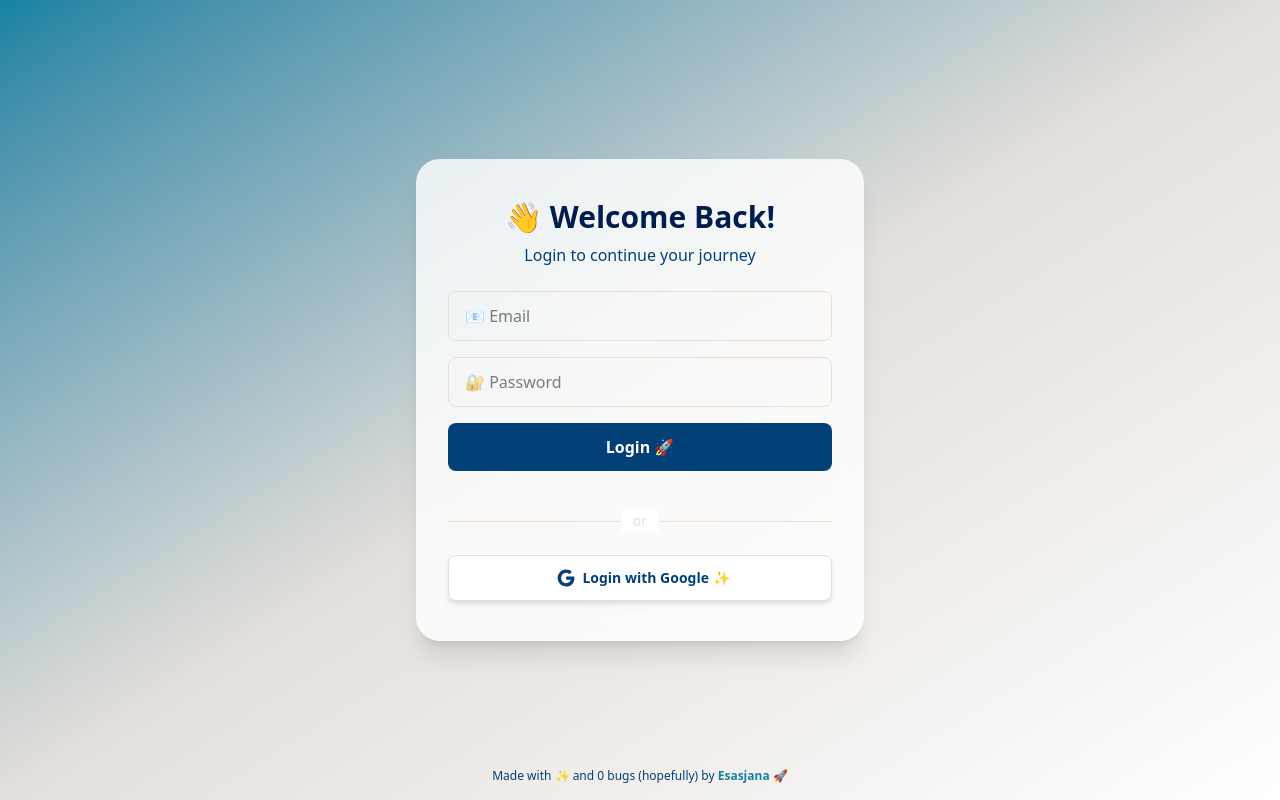
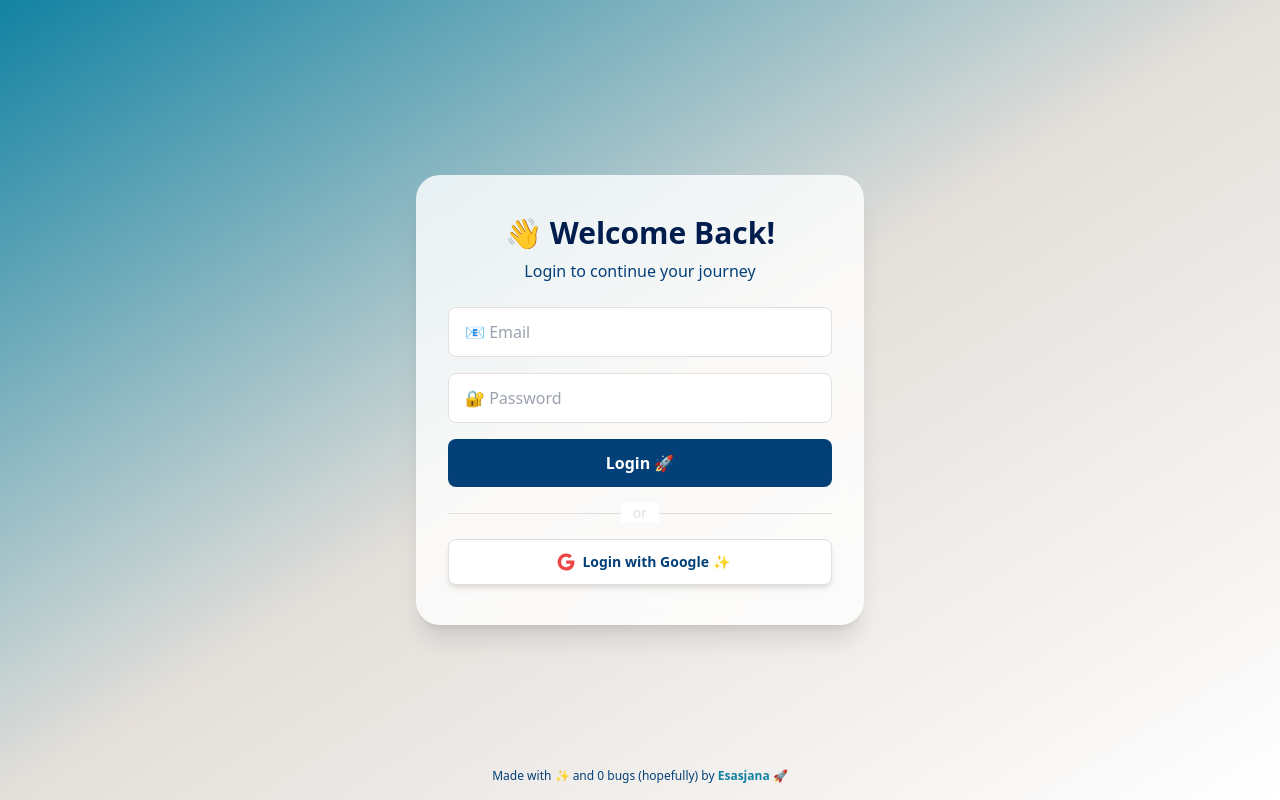
Before and after one commit to cakahlul/krasnaya-ploshchad, a Next.js app in the folder apps/tere-project/: page /sign-in in a window 1280 px wide. Built offline with nearby package versions, Linux system fonts and the light colour scheme; no server answers.

Commit message:
downgrade the tailwind

```diff
--- a/apps/tere-project/package.json
+++ b/apps/tere-project/package.json
@@ -10,7 +10,6 @@
   },
   "dependencies": {
     "@ant-design/icons": "^5.6.1",
-    "@tailwindcss/postcss": "^4.1.5",
     "@tanstack/react-query": "^5.74.8",
     "@types/recharts": "^1.8.29",
     "antd": "^5.24.9",
@@ -19,7 +18,6 @@
     "clsx": "^2.1.1",
     "lucide-react": "^0.508.0",
     "next": "15.3.1",
-    "postcss": "^8.5.3",
     "react": "^19.0.0",
     "react-dom": "^19.0.0",
     "react-responsive": "^10.0.1",
@@ -32,9 +30,11 @@
     "@types/node": "^20",
     "@types/react": "^19",
     "@types/react-dom": "^19",
+    "autoprefixer": "^10.4.18",
     "eslint": "^9",
     "eslint-config-next": "15.3.1",
-    "tailwindcss": "^4.1.5",
+    "postcss": "^8.4.35",
+    "tailwindcss": "^3.4.1",
     "tw-animate-css": "^1.2.9",
     "typescript": "^5"
   }
--- a/apps/tere-project/postcss.config.mjs
+++ b/apps/tere-project/postcss.config.mjs
@@ -1,6 +1,7 @@
 const config = {
   plugins: {
-    '@tailwindcss/postcss': {},
+    tailwindcss: {},
+    autoprefixer: {},
   },
 };
 export default config;
--- a/apps/tere-project/src/app/globals.css
+++ b/apps/tere-project/src/app/globals.css
@@ -1,11 +1,41 @@
-@import 'tailwindcss';
+@tailwind base;
+@tailwind components;
+@tailwind utilities;
 
-@theme {
-  --color-primary: #011d4d;
-  --color-secondary: #034078;
-  --color-accent: #1282a2;
-  --color-muted: #e4dfda;
-  --color-darkBrown: #63372c;
+@layer base {
+  :root {
+    --color-primary: #011d4d;
+    --color-secondary: #034078;
+    --color-accent: #1282a2;
+    --color-muted: #e4dfda;
+    --color-darkBrown: #63372c;
+  }
+
+  body {
+    @apply antialiased;
+  }
+}
+
+@layer components {
+  .ant-drawer-body {
+    @apply bg-secondary;
+  }
+
+  .ant-menu-light {
+    @apply bg-secondary text-white;
+  }
+
+  .custom-menu .ant-menu-item {
+    @apply bg-secondary text-white;
+  }
+
+  .custom-menu .ant-menu-item-selected {
+    @apply bg-primary;
+  }
+
+  .custom-menu .ant-menu-item:hover {
+    @apply bg-primary;
+  }
 }
 
 @layer utilities {
@@ -94,25 +124,3 @@
     animation: fade-in 0.4s ease-in-out;
   }
 }
-
-.ant-drawer-body {
-  background-color: #034078 !important;
-}
-
-.ant-menu-light {
-  background-color: #034078 !important; /* secondary */
-  color: white !important;
-}
-
-.custom-menu .ant-menu-item {
-  background-color: #034078 !important;
-  color: white !important;
-}
-
-.custom-menu .ant-menu-item-selected {
-  background-color: #011d4d !important; /* secondary */
-}
-
-.custom-menu .ant-menu-item:hover {
-  background-color: #011d4d !important; /* accent */
-}
--- /dev/null
+++ b/apps/tere-project/tailwind.config.ts
@@ -0,0 +1,75 @@
+import type { Config } from 'tailwindcss';
+
+const config: Config = {
+  content: [
+    './src/pages/**/*.{js,ts,jsx,tsx,mdx}',
+    './src/components/**/*.{js,ts,jsx,tsx,mdx}',
+    './src/app/**/*.{js,ts,jsx,tsx,mdx}',
+    './src/features/**/*.{js,ts,jsx,tsx,mdx}',
+  ],
+  theme: {
+    extend: {
+      colors: {
+        primary: '#011d4d',
+        secondary: '#034078',
+        accent: '#1282a2',
+        muted: '#e4dfda',
+        darkBrown: '#63372c',
+        card: '#ffffff',
+      },
+      animation: {
+        'bounce-up-down': 'bounce-up-down 0.4s ease-in-out',
+        'slide-up': 'slide-up 0.4s ease-in-out',
+        'float-drop': 'floatDrop 1.2s ease-out forwards',
+        'bounce-left-right': 'bounce-left-right 1s infinite',
+        'fade-in': 'fade-in 0.4s ease-in-out',
+        pulse: 'pulse 2s cubic-bezier(0.4, 0, 0.6, 1) infinite',
+        bounce: 'bounce 1s infinite',
+      },
+      keyframes: {
+        'bounce-up-down': {
+          '0%, 100%': { transform: 'translateY(0)' },
+          '50%': { transform: 'translateY(-8%)' },
+        },
+        'slide-up': {
+          '0%': { transform: 'translateY(100%)', opacity: '0' },
+          '50%': { transform: 'translateY(-10%)', opacity: '1' },
+          '100%': { transform: 'translateY(0)', opacity: '1' },
+        },
+        floatDrop: {
+          '0%': { transform: 'translateY(-100%) scale(0.8)', opacity: '0' },
+          '50%': { transform: 'translateY(-40%) scale(1.2)', opacity: '1' },
+          '100%': { transform: 'translateY(0) scale(1)', opacity: '1' },
+        },
+        'bounce-left-right': {
+          '0%, 100%': { transform: 'translateX(0)' },
+          '50%': { transform: 'translateX(6px)' },
+        },
+        'fade-in': {
+          '0%': { opacity: '0', transform: 'translateY(-10px)' },
+          '100%': { opacity: '1', transform: 'translateY(0)' },
+        },
+        pulse: {
+          '0%, 100%': { opacity: '1' },
+          '50%': { opacity: '.5' },
+        },
+        bounce: {
+          '0%, 100%': {
+            transform: 'translateY(-25%)',
+            animationTimingFunction: 'cubic-bezier(0.8,0,1,1)',
+          },
+          '50%': {
+            transform: 'none',
+            animationTimingFunction: 'cubic-bezier(0,0,0.2,1)',
+          },
+        },
+      },
+      backdropBlur: {
+        xs: '2px',
+      },
+    },
+  },
+  plugins: [],
+};
+
+export default config;
```
Also changed, not shown: 1 other file (tests, documents, lock files or other folders).
